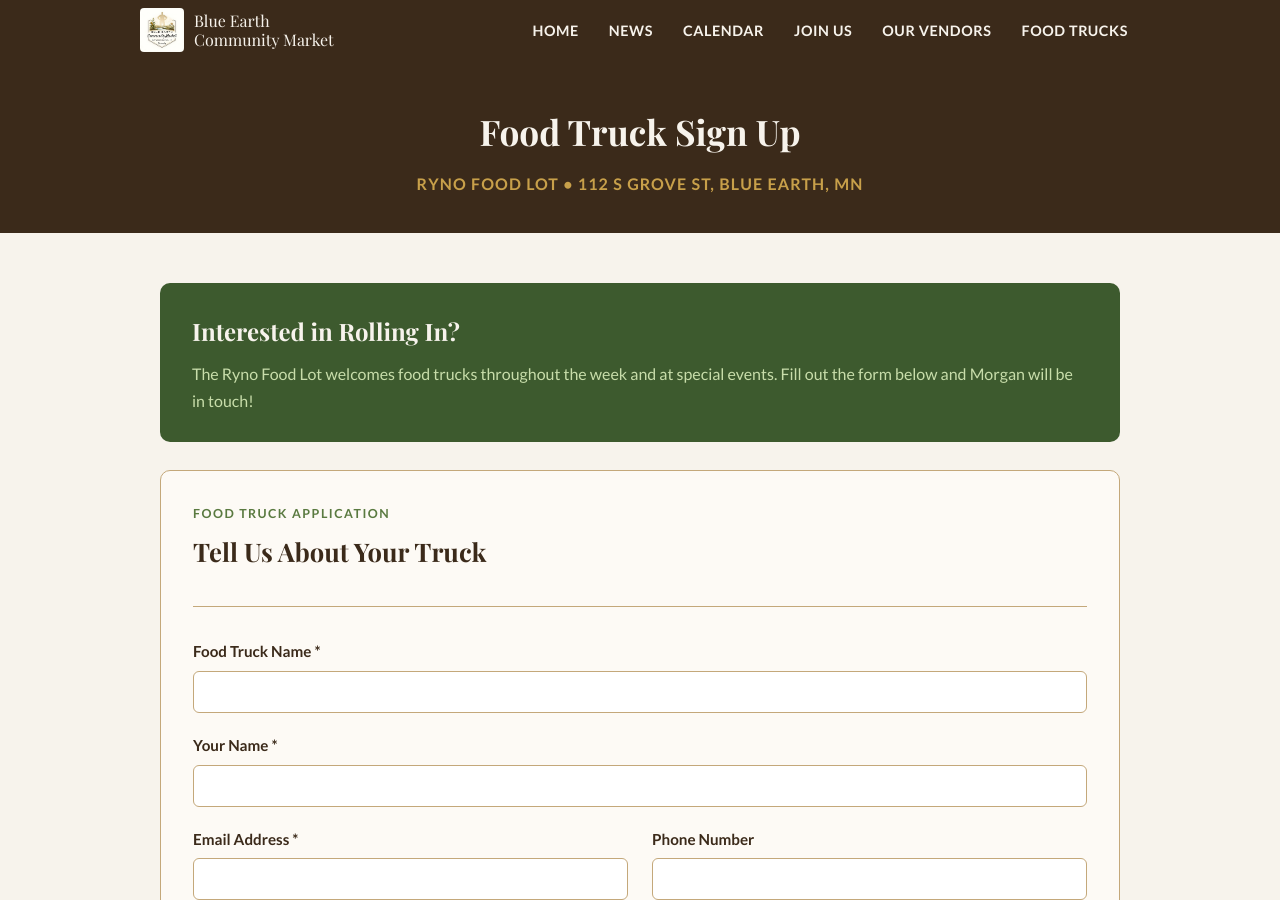
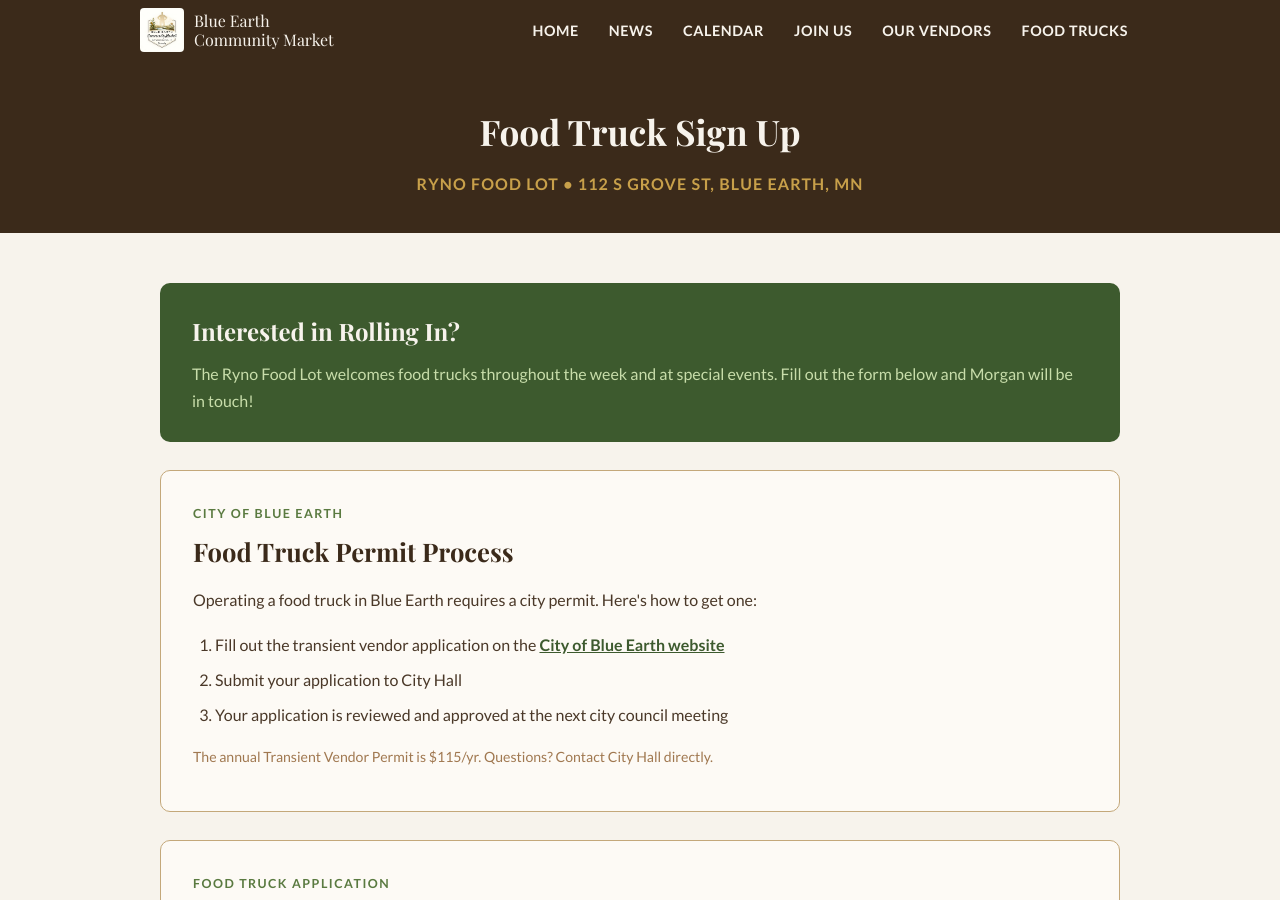
Before and after one commit to blueearthcommunitymarket/blueearthcommunitymarket.github.io, a Jekyll site: the page built from food-truck-signup/index.html, in a window 1280 px wide and 900 px high. Built offline with Jekyll 4.4.1, drawn with Linux system fonts in a browser that asks for light colours; some web fonts are replaced.

Commit message:
Add Blue Earth permit process to food truck signup page

```diff
--- a/food-truck-signup/index.html
+++ b/food-truck-signup/index.html
@@ -14,6 +14,18 @@ description: Interested in parking your food truck at the Ryno Food Lot in Blue
     <div class="highlight-box">
         <h2>Interested in Rolling In?</h2>
         <p>The Ryno Food Lot welcomes food trucks throughout the week and at special events. Fill out the form below and Morgan will be in touch!</p>
+    </div>
+
+    <div class="card">
+        <div class="section-label">City of Blue Earth</div>
+        <h2>Food Truck Permit Process</h2>
+        <p style="margin-bottom: 14px;">Operating a food truck in Blue Earth requires a city permit. Here's how to get one:</p>
+        <ol style="padding-left: 22px; color: #4a3828; line-height: 2.2;">
+            <li>Fill out the transient vendor application on the <a href="https://www.blueearthmn.com" target="_blank" rel="noopener" style="color: var(--green-dark); font-weight: 700;">City of Blue Earth website</a></li>
+            <li>Submit your application to City Hall</li>
+            <li>Your application is reviewed and approved at the next city council meeting</li>
+        </ol>
+        <p style="font-size: 0.88rem; color: var(--brown-light); margin-top: 12px;">The annual Transient Vendor Permit is $115/yr. Questions? Contact City Hall directly.</p>
     </div>
 
     <div class="card">
```
